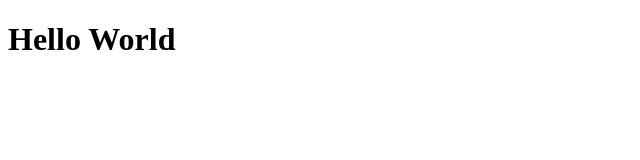
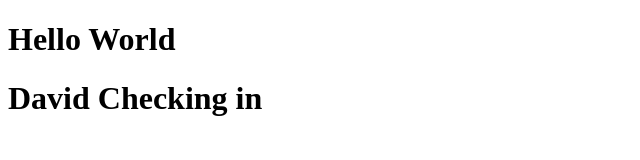
Before and after one commit to saspura/tech-collective, a plain HTML site: page index.html in a window 1280 px wide. Shown: the whole page, without its empty margins (0-640 px from the left). Drawn offline with Linux system fonts and the light colour scheme.

Commit message:
david added

```diff
--- a/index.html
+++ b/index.html
@@ -6,5 +6,6 @@
 	</head>
 	<body>
 		<h1>Hello World</h1>
+		<h1>David Checking in</h1>
 	</body>
 </html>
```
